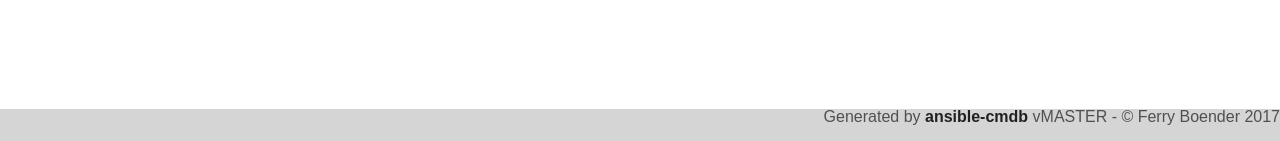
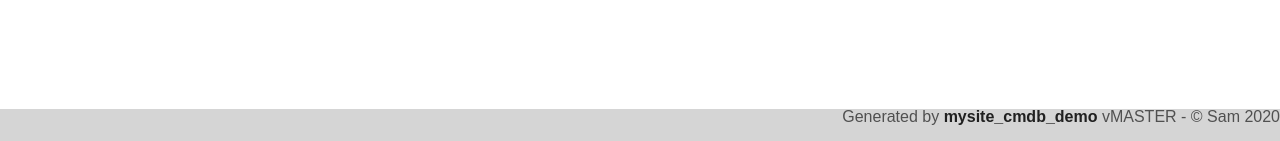
Before and after one commit to sshuangliu/mysite, a Django app: page /device_select/ in a window 1280 px wide. Shown: the part 659-800 px from the top of the page. Run offline with Django 3.2, Linux system fonts and the light colour scheme; a user stored in the database is signed in; data comes from the database, SQL or seed files in the repository; both versions use the stored data as it was after the commit; some libraries are stand-ins or nearby versions.

Commit message:
copyright

```diff
--- a/learn/templates/device_select.html
+++ b/learn/templates/device_select.html
@@ -221,7 +221,7 @@
 
 
    <footer>
-    <p>Generated by <a href="https://github.com/fboender/ansible-cmdb">ansible-cmdb</a> vMASTER &dash; &copy; Ferry Boender 2017</p>
+    <p>Generated by <a href="https://github.com/sshuangliu/mysite">mysite_cmdb_demo</a> vMASTER &dash; &copy; Sam 2020</p>
   </footer>
 
 
```
Also changed, not shown: db.sqlite3.
